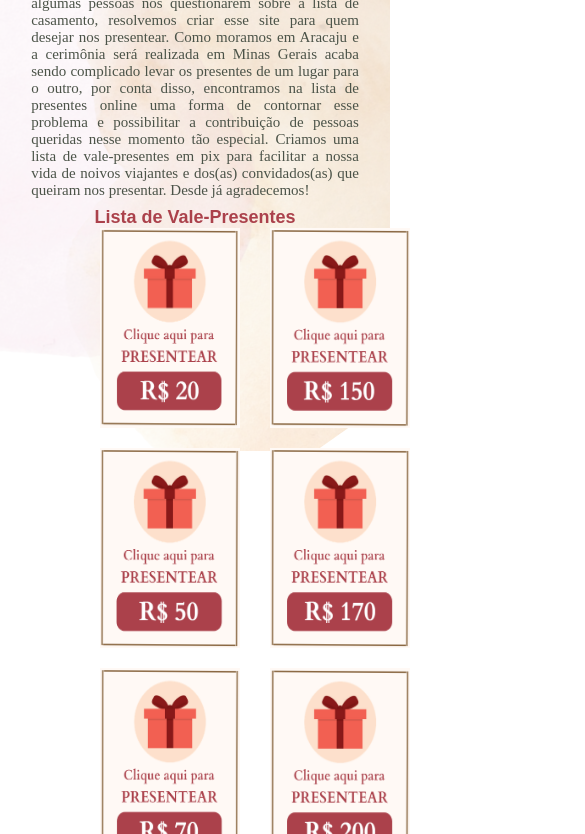
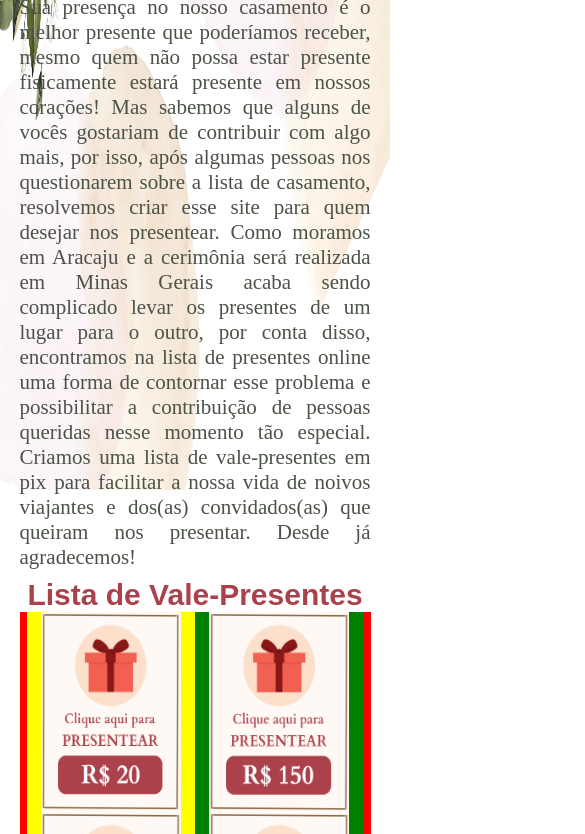
Before and after one commit to emillymar/Lista-Casamento, a plain HTML site: page index.html in a window 390 px wide. Shown: the part 354-1188 px from the top of the page, 585 px wide, since content can reach past the window. Drawn offline with Linux system fonts and the light colour scheme; a web font is replaced by a local one.

Commit message:
atualização

```diff
--- a/index.html
+++ b/index.html
@@ -37,51 +37,52 @@
             <h2 class="vale">Lista de Vale-Presentes</h2>
         </section>
         <section id = "presente">
-            <ul>
+
 
                 <div id="bloco1">
 
-                    <div class="card">
-
-                        <ul>
-                            <li><a href="https://nubank.com.br/pagar/1fbrau/nnFz36qeXf" target="_blank"><img class="card-front" src="./img/vinte.png" alt="vinte"></a></li>
-
-                            <li><a href="https://nubank.com.br/pagar/1fbrau/wZDaFwMbil" target="_blank"><img class="card-front" src="./img/cinquenta.png" alt="cinquenta"></a></li>
-
-                            <li><a href="https://nubank.com.br/pagar/1fbrau/PS28pdPVMR" target="_blank"><img class="card-front" src="./img/setenta.png" alt="setenta"></a></li>
-
-                            <li><a href="https://nubank.com.br/pagar/1fbrau/hSvEb130Gh" target="_blank"><img class="card-front" src="./img/cem.png" alt="cem"></a></li>
-
-                            <li><a href="https://nubank.com.br/pagar/1fbrau/cJ5GEaAjK1" target="_blank"><img class="card-front" src="./img/cemvinte.png" alt="centoevinte"></a></li>
-
-                        </ul>
 
 
-                    </div>
+
+
+                            <a href="https://nubank.com.br/pagar/1fbrau/nnFz36qeXf" target="_blank"><img class="card-front" src="./img/vinte.png" alt="vinte"></a></li>
+
+                            <a href="https://nubank.com.br/pagar/1fbrau/wZDaFwMbil" target="_blank"><img class="card-front" src="./img/cinquenta.png" alt="cinquenta"></a></li>
+
+                            <a href="https://nubank.com.br/pagar/1fbrau/PS28pdPVMR" target="_blank"><img class="card-front" src="./img/setenta.png" alt="setenta"></a></li>
+
+                            <a href="https://nubank.com.br/pagar/1fbrau/hSvEb130Gh" target="_blank"><img class="card-front" src="./img/cem.png" alt="cem"></a></li>
+
+                            <a href="https://nubank.com.br/pagar/1fbrau/cJ5GEaAjK1" target="_blank"><img class="card-front" src="./img/cemvinte.png" alt="centoevinte"></a></li>
+
+
+
+
+
                 </div>
 
                 <div id="bloco2">
 
-                    <div class="card">
-
-                        <ul>
-
-                            <li><a href="https://nubank.com.br/pagar/1fbrau/U5ugVO0Zmu" target="_blank"><img class="card-front" src="./img/cemcinquenta.png" alt="cemcinquenta"></a></li>
-
-                            <li><a href="https://nubank.com.br/pagar/1fbrau/FWpTUwLA02" target="_blank"><img class="card-front" src="./img/cemsetenta.png" alt="Face da carta"></a></li>
-
-                            <li><a href="https://nubank.com.br/pagar/1fbrau/Q9bmmaHu75" target="_blank"><img class="card-front" src="./img/duzentos.png" alt="Face da carta"></a></li>
-
-                            <li><a href="https://nubank.com.br/pagar/1fbrau/IybIFp69ve" target="_blank"><img class="card-front" src="./img/duzentoscinquenta.png" alt="Face da carta"></a></li>
-
-                            <li><a href="https://nubank.com.br/pagar/1fbrau/oOpdG7Y6BN" target="_blank"><img class="card-front" src="./img/trezentos.png" alt="Face da carta"></a></li>
 
 
-                        </ul>
+
+
+                            <a href="https://nubank.com.br/pagar/1fbrau/U5ugVO0Zmu" target="_blank"><img class="card-front" src="./img/cemcinquenta.png" alt="cemcinquenta"></a></li>
+
+                            <a href="https://nubank.com.br/pagar/1fbrau/FWpTUwLA02" target="_blank"><img class="card-front" src="./img/cemsetenta.png" alt="Face da carta"></a></li>
+
+                            <a href="https://nubank.com.br/pagar/1fbrau/Q9bmmaHu75" target="_blank"><img class="card-front" src="./img/duzentos.png" alt="Face da carta"></a></li>
+
+                            <a href="https://nubank.com.br/pagar/1fbrau/IybIFp69ve" target="_blank"><img class="card-front" src="./img/duzentoscinquenta.png" alt="Face da carta"></a></li>
+
+                            <a href="https://nubank.com.br/pagar/1fbrau/oOpdG7Y6BN" target="_blank"><img class="card-front" src="./img/trezentos.png" alt="Face da carta"></a></li>
+
+
+
 
                 </div>
 
-            </ul>
+
 
         </section>
 
--- a/style.css
+++ b/style.css
@@ -7,6 +7,11 @@
     margin: 0;
     font-family: 'Kdam Thmor Pro';
     box-sizing: border-box;
+}
+
+html{
+    scroll-behavior:smooth;
+    min-width: 812px;
 }
 
 body {
@@ -73,125 +78,110 @@ header h1{
 }
 
 #presente{
-    width: 100vw;
-    margin: auto;
+    max-width: 100vw;
+    max-height: 100vh;
+    padding: 2vw;
+    margin-left: 5%;
+    margin-right: 5%;
+
     margin-top: 0px;
     display: flex;
     flex-direction: column;
     flex-wrap: wrap;
     justify-content: center;
+    background-color: red;
 
 }
 
-.card {
+#bloco1{
     display: flex;
-    width: 140px;
-    height: 200px;
-    margin: 50px;
-    margin-top: 0px;
-    position: relative;
+    max-width: 100vw;
+    max-height: 50vh;
+    background-color: yellow;
+    justify-content: space-between;
+    margin-top: 5px;
+    margin-bottom: 5px;
+
     cursor: pointer;
+
 }
 
-.card ul{
+#bloco2{
+    display: flex;
+    max-width: 100vw;
+    max-height: 50vh;
+    background-color: green;
+    justify-content: space-between;
+    margin-top: 5px;
+    margin-bottom: 5px;
 
-    display: flex;
+    cursor: pointer;
+
+
 }
+
+
+
 
 .card-front{
     display: flex;
     width: 140px;
     height: 200px;
-    margin: 50px;
-    margin-top: 0%;
-    margin-bottom: 0%;
     position: relative;
     cursor: pointer;
 }
 
-li {
-    list-style-type:none;
-}
+
 
 
 @media screen and (max-width:768px) {
 
-    body{
-        padding-bottom: 10%;
+    #presente{
+
+
+        max-width: 100vw;
+        max-height: 100vh;
+        display: flex;
+
+
     }
+    #bloco1{
+        display: block;
+        max-width: 100vw;
+        max-height: 100vh;
+        background-color: yellow;
 
-    main {
-        background: url('./img/fundoappp.png');
-        width: 100vw;
-        height: 100vh;
-    }
 
-    header h1{
-        padding-top: 20%;
-        padding-left: 25%;
-        display: flex;
-        justify-content: center;
-        font-size: 25px;
-        font-family: 'Aniyah Personal Use', sans-serif;
-        color: #ab414b;
-    }
 
-    #saudacao{
-        margin-top: 50px;
-        font-size: 20px;
-        margin-left: 8%;
-        margin-right: 8%;
-    }
-
-    #introducao{
-        text-align: justify;
-        font-size: 15px;
-        margin-left: 8%;
-        margin-right: 8%;
-    }
-
-    .vale{
-        font-size: 18px;
-    }
-
-    .card {
-        display: flex;
-        width: 70px;
-        height: 140px;
-        justify-content: space-around;
-    }
-
-    #presente ul{
-
-        display: flex;
-        width: 100vw;
 
     }
 
-    .card ul{
+    #bloco1 a{
+        display: flex;
+        justify-content: center;
 
+    }
+    #bloco2 a{
         display: flex;
-        flex-direction: column;
+        justify-content: center;
+
     }
 
-    li {
-        padding-bottom: 20px;
+    #bloco2{
+        display: block;
+        max-width: 100vw;
+        max-height: 100vh;
+        background-color: green;
+
+
+
+
+
     }
 
 
 
-    #bloco1{
 
-        display: flex;
-        position: relative;
-    }
-
-    #bloco2{
-
-        display: flex;
-        position: relative;
-
-    }
 
 
 }
```
